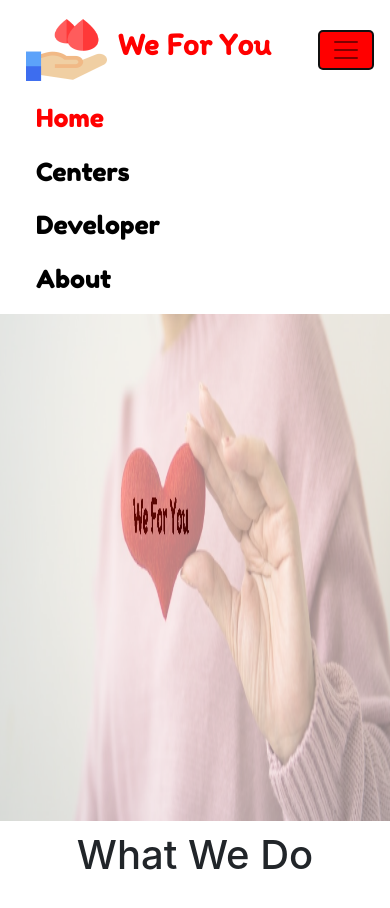
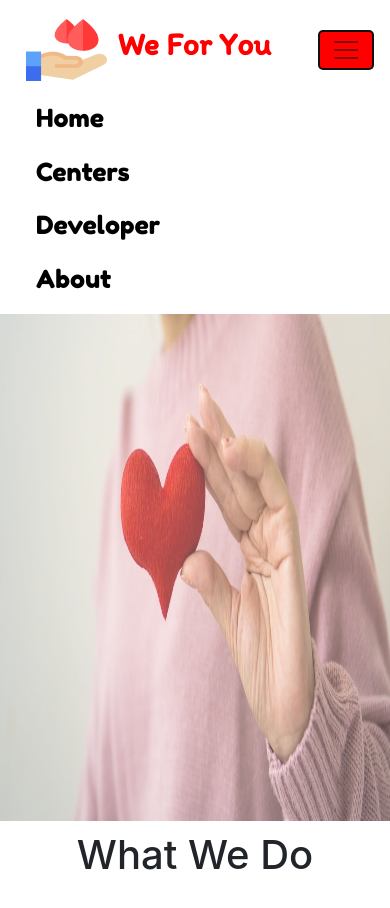
Before and after one commit to matin808/Blood_Donation, a React (Create React App) app: page /about in a window 390 px wide. Both pictures are taken after a click on the button 346 px from the left and 50 px from the top of the page. Shown: the top 908 px of the page. Built offline with nearby package versions, Linux system fonts and the light colour scheme.

Commit message:
Added About Section Image

```diff
--- a/src/components/About.js
+++ b/src/components/About.js
@@ -1,12 +1,14 @@
 import '../styles/About.css';
-// import Banner from '../images/banner.jpg'
 import Banner from '../images/Banner2.png'
+import MobileBanner from '../images/banner.jpg'
 
 function About() {
     return (
         <div className = "about">
         <div className = "about__banner">
             <img className = "img-fluid about__bannerImage" src = {Banner} alt = "Banner" />
+            <img className = "img-fluid about__bannerImage__mobile" src = {MobileBanner} alt = "Banner" />
+
         </div>
 
         <div className = "about__main">
--- a/src/components/Footer.js
+++ b/src/components/Footer.js
@@ -23,8 +23,8 @@ function Footer() {
 
                     <Link to = "/"> <li className = "footer__link"> <AppsSharpIcon />Home</li></Link>
                     <Link to = "/center"><li className = "footer__link"><DirectionsRunSharpIcon />Centers</li></Link>
-                    <Link to = "/"><li className = "footer__link"><CodeIcon />Developer</li></Link>
-                    <Link to = "/"> <li className = "footer__link"><InfoIcon />About</li></Link>
+                    <Link to = "/developer"><li className = "footer__link"><CodeIcon />Developer</li></Link>
+                    <Link to = "/about"> <li className = "footer__link"><InfoIcon />About</li></Link>
                     </ul>
          </div>
 
--- a/src/components/Header.js
+++ b/src/components/Header.js
@@ -29,7 +29,7 @@ import {
         <Collapse isOpen={isOpen} navbar>
           <Nav className="ml-auto" navbar>
             <NavItem>
-              <NavLink className = "header__ul_active nav-link active" href="/">Home</NavLink>
+              <NavLink className = "header__ul nav-link active" href="/">Home</NavLink>
             </NavItem>
               <NavItem>
               <NavLink className = "header__ul" href="/center/">Centers</NavLink>
--- a/src/styles/About.css
+++ b/src/styles/About.css
@@ -9,3 +9,20 @@
   text-align: center;
   margin: 10px;
 }
+
+.about__bannerImage__mobile {
+  display: none;
+}
+
+@media screen and (max-width: 500px) {
+  .about__bannerImage {
+    display: none;
+  }
+
+  .about__bannerImage__mobile {
+    display: block;
+    width: 100%;
+    height: 60vh !important;
+    opacity: 0.7;
+  }
+}
```
